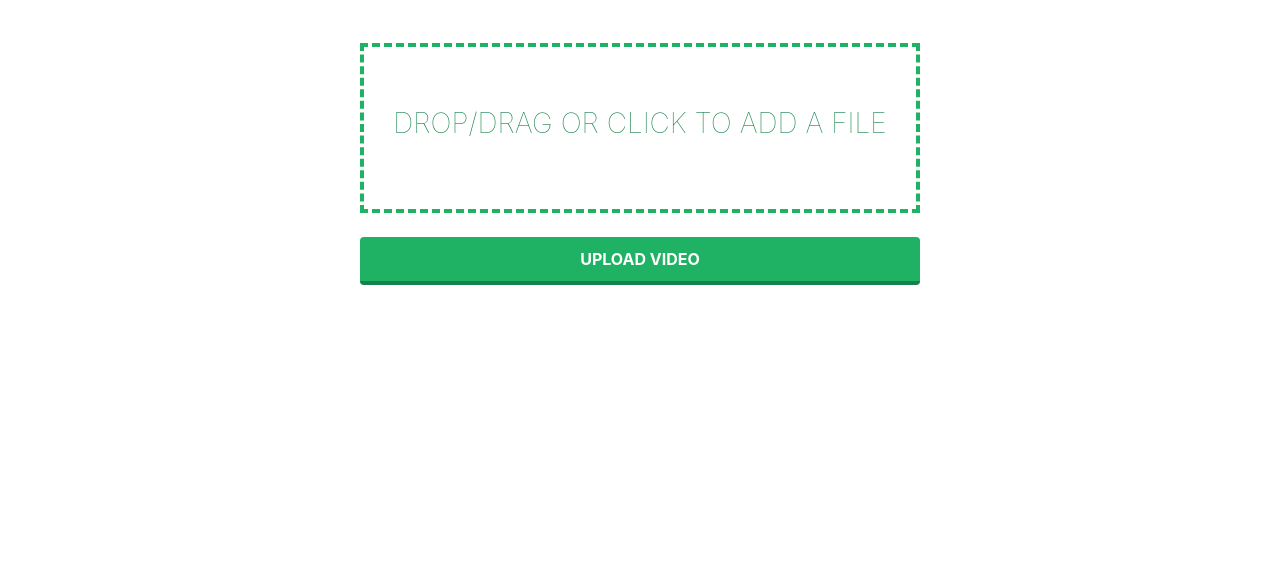
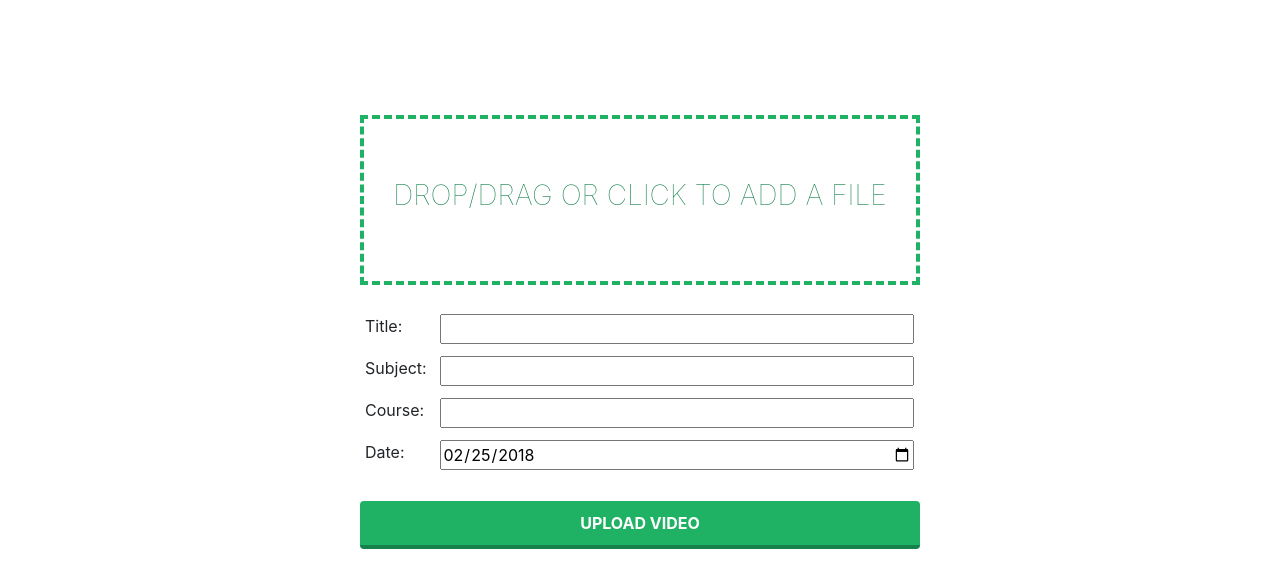
Before and after one commit to mohsinhaider/parakeet, a website: page public/upload/index.html in a window 1280 px wide. Shown: the part 79-666 px from the top of the page. Drawn offline with nearby package versions, Linux system fonts and the light colour scheme.

Commit message:
Changes to uploads page; Added more attributes to the form

```diff
--- a/public/css/upload.css
+++ b/public/css/upload.css
@@ -122,3 +122,19 @@ body {
   border: 0;
   transition: all .2s ease;
 }
+
+input {
+  box-sizing: border-box;
+  width: 86.25%;
+  vertical-align: top;
+}
+
+label {
+  display: inline-block;
+  width: 70px;
+  text-align: left;
+}
+
+.pad {
+  padding:  5px 5px 5px 5px;
+}
--- a/public/js/upload.js
+++ b/public/js/upload.js
@@ -1,3 +1,5 @@
+document.getElementById('date').valueAsDate = new Date();
+
 function readURL(input) {
     if (input.files && input.files[0]) {
         var textField = document.getElementById("upload-text");
--- a/public/upload/index.html
+++ b/public/upload/index.html
@@ -4,6 +4,7 @@
     <meta charset="utf-8" />
     <meta http-equiv="X-UA-Compatible" content="IE=edge">
     <title>Upload Lecture</title>
+    <link rel="shortcut icon" type="image/gif" href="../img/boredparrot.gif" />
     <meta name="viewport" content="width=device-width, initial-scale=1">
     <link rel="stylesheet" type="text/css" media="screen" href="../css/upload.css" />
     <link rel="stylesheet" href="https://maxcdn.bootstrapcdn.com/bootstrap/4.0.0/css/bootstrap.min.css" integrity="sha384-Gn5384xqQ1aoWXA+058RXPxPg6fy4IWvTNh0E263XmFcJlSAwiGgFAW/dAiS6JXm" crossorigin="anonymous">
@@ -24,7 +25,7 @@
     </nav>
 
     <iframe width="0" height="0" border="0" name="dummyframe" id="dummyframe"></iframe>
-
+    <br><br><br><br>
     <div class="file-upload">
         <form method="post" enctype="multipart/form-data" action="/video/transcribe" target="dummyframe">
             <div class="image-upload-wrap">
@@ -33,6 +34,28 @@
                     <h3 id="upload-text">Drop/Drag or Click to Add a file</h3>
                 </div>
             </div>
+            <br>
+
+                <div class="video-title pad">
+                    <label for="title">Title:     </label>
+                    <input type="text" id="title" name="videotitle">
+                </div>
+
+                <div class="video-course pad">
+                    <label for="subject">Subject:  </label>
+                    <input type="text" id="subject" name="videosubject">
+                </div>
+
+                <div class="video-crn pad">
+                    <label for="crn">Course: </label>
+                    <input type="number" id="crn" name="videocrn">
+                </div>
+
+                <div class="video-date pad">
+                    <label for="date">Date:    </label>
+                    <input type="date" id="date" name="videodate">
+                </div>
+
             <br>
             <button class="file-upload-btn" type="submit" value="upload">Upload Video</button>
         </form>
```
Also changed, not shown: public/img/boredparrot.gif (added).
